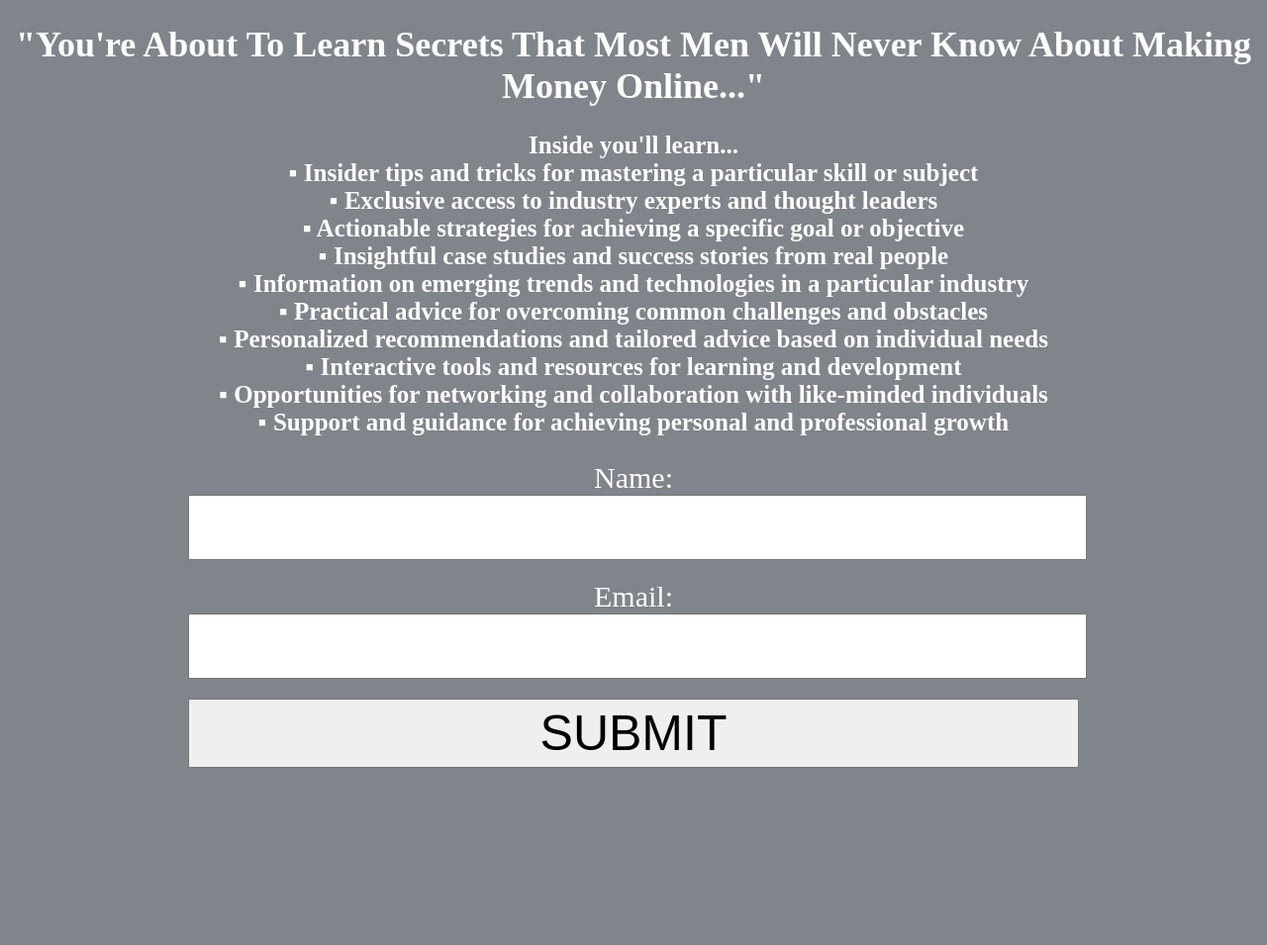
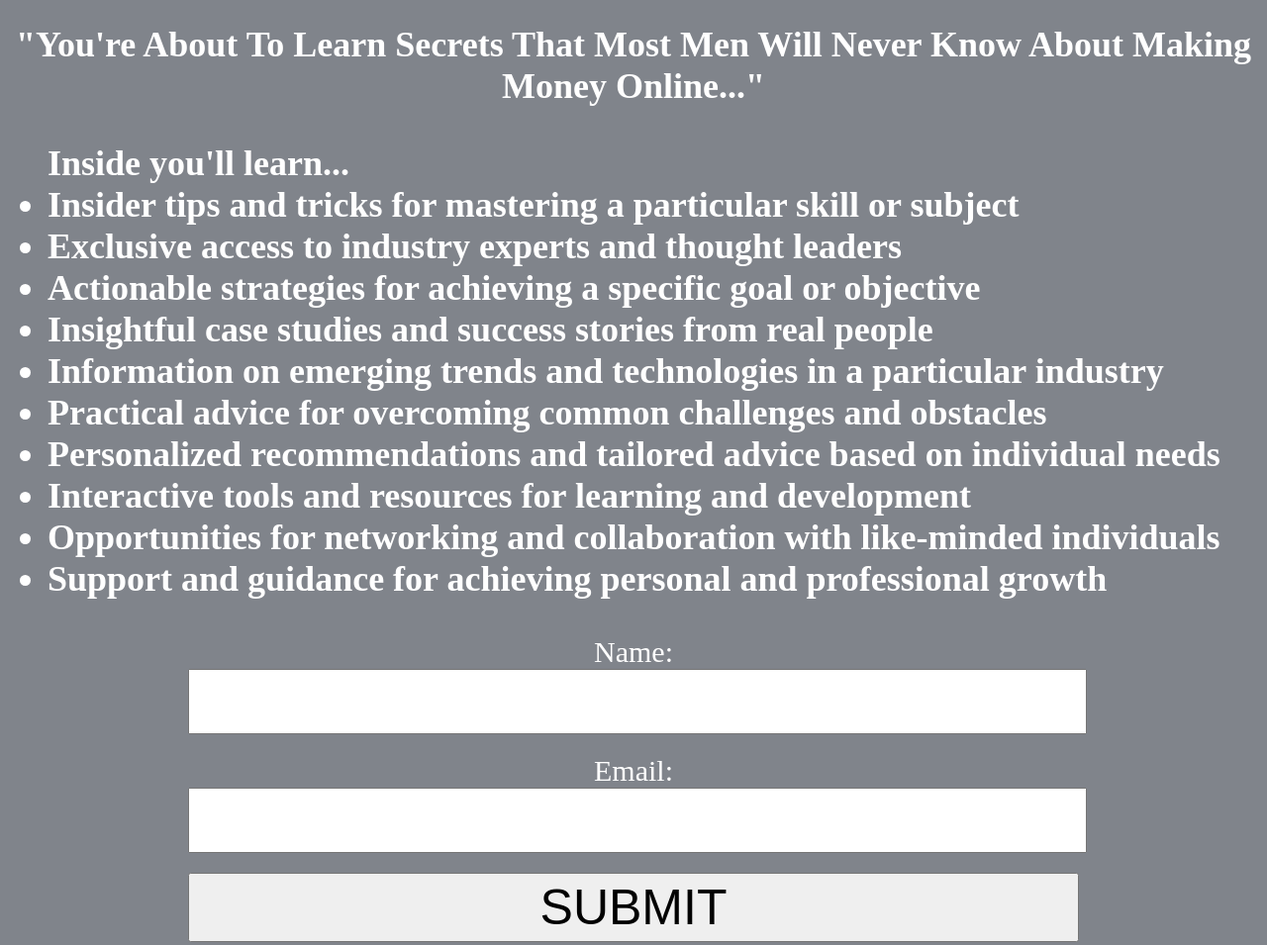
Before and after one commit to 69erdaniel/Millionaire-Guide, a plain HTML site: page index.html in a window 1280 px wide. Shown: the whole page at 99% size. Before the commit the page ends 800 px from the top, so only its background shows below. Drawn offline with Linux system fonts and the light colour scheme.

Commit message:
Update index.html

```diff
--- a/index.html
+++ b/index.html
@@ -49,8 +49,11 @@ form {
 }
       /* Style for the background image */
       body {
-       background-color: #80848B
+        background-color: #80848B
       }
+      .list-container {
+  text-align: left;
+}
     </style>
   </head>
   <body>
@@ -58,17 +61,21 @@ form {
     <center>
       <h1>"You're About To Learn Secrets That Most Men Will Never Know About Making Money Online..."<h1>
       <p>
+        <div class="list-container">
+        <ul>
           Inside you'll learn...<br>
-        <span class="bullet">&#9642;</span> Insider tips and tricks for mastering a particular skill or subject<br>
-           <span class="bullet">&#9642;</span>   Exclusive access to industry experts and thought leaders<br>
-           <span class="bullet">&#9642;</span>   Actionable strategies for achieving a specific goal or objective<br>
-          <span class="bullet">&#9642;</span>   Insightful case studies and success stories from real people<br>
-       <span class="bullet">&#9642;</span>    Information on emerging trends and technologies in a particular industry<br>
-      <span class="bullet">&#9642;</span>    Practical advice for overcoming common challenges and obstacles<br>
-  <span class="bullet">&#9642;</span>     Personalized recommendations and tailored advice based on individual needs<br>
-   <span class="bullet">&#9642;</span>      Interactive tools and resources for learning and development<br>
-    <span class="bullet">&#9642;</span>     Opportunities for networking and collaboration with like-minded individuals<br>
-    <span class="bullet">&#9642;</span>     Support and guidance for achieving personal and professional growth<br>
+          <li>Insider tips and tricks for mastering a particular skill or subject</li>
+          <li>Exclusive access to industry experts and thought leaders</li>
+          <li>Actionable strategies for achieving a specific goal or objective</li>
+          <li>Insightful case studies and success stories from real people</li>
+          <li>Information on emerging trends and technologies in a particular industry</li>
+          <li>Practical advice for overcoming common challenges and obstacles</li>
+          <li>Personalized recommendations and tailored advice based on individual needs</li>
+          <li>Interactive tools and resources for learning and development</li>
+          <li>Opportunities for networking and collaboration with like-minded individuals</li>
+          <li>Support and guidance for achieving personal and professional growth</li>
+        </ul>
+      </div>
       </p>
     </center>
 
```
